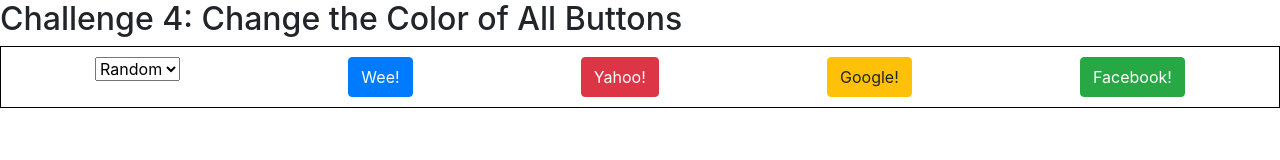
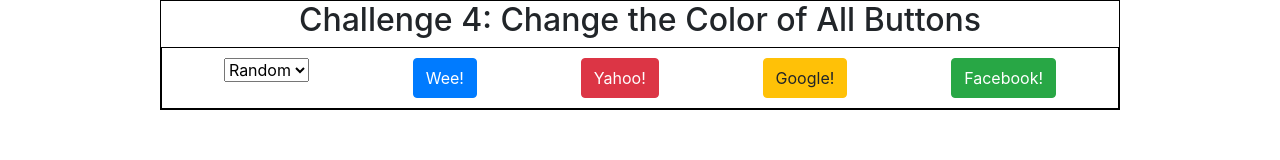
Before and after one commit to Jan-Hendrik99/Button_Colors, a plain HTML site: page index.html in a window 1280 px wide. Drawn offline with nearby package versions, Linux system fonts and the light colour scheme.

Commit message:
Update css

```diff
--- a/static/css/style.css
+++ b/static/css/style.css
@@ -1,4 +1,4 @@
-.container-1, .container-2, .container-3 {
+.container-1, .container-2, .container-3, .container-4 {
     border:1px solid black;
     width: 75%;
     margin: 0 auto;
```
